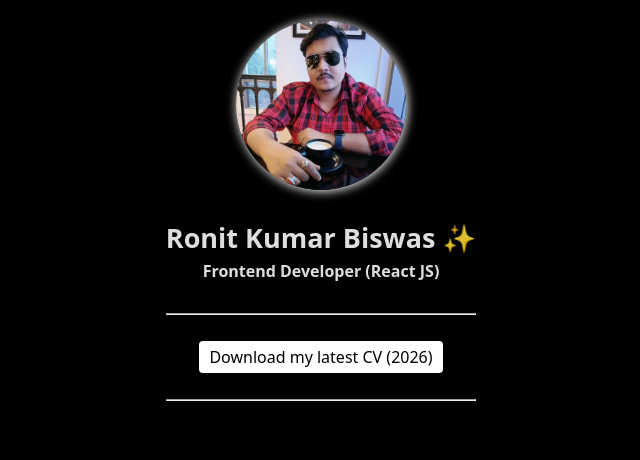
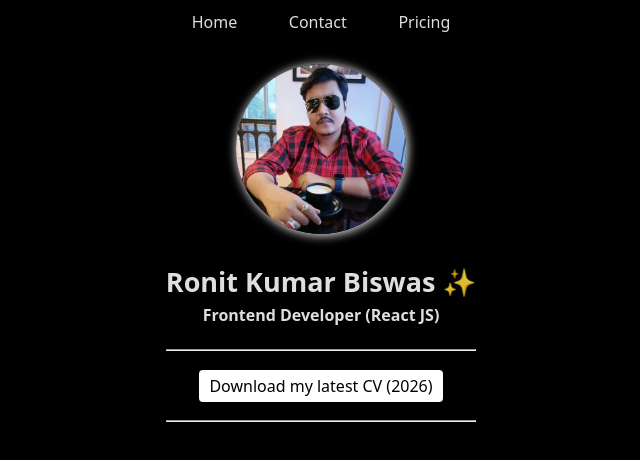
Before and after one commit to ronitkbiswas/myPortfolio, a React (Vite) app: page / in a window 1280 px wide. Shown: the top 460 px of the page, without its empty margins (319-959 px from the left). Built offline with nearby package versions, Linux system fonts and the light colour scheme.

Commit message:
50% nav-bar

```diff
--- a/src/App.css
+++ b/src/App.css
@@ -17,3 +17,31 @@
   box-shadow: inset;
   border-radius: 4px;
 }
+*,
+*::before,
+*::after {
+  box-sizing: border-box;
+  margin: 0;
+  padding: 0;
+}
+.navbar {
+  background-color: var(--white);
+}
+
+.navbar ul {
+  display: flex;
+  justify-content: space-around;
+}
+
+.navbar ul li {
+  list-style: none;
+  border-radius: 4px;
+}
+
+.navbar ul li a {
+  text-decoration: none;
+  color: var(--black);
+  padding: 10px;
+  display: inline-block;
+  width: 100%;
+}
--- a/src/App.jsx
+++ b/src/App.jsx
@@ -5,10 +5,12 @@ import SocialLinks from "./assets/SocialLinks";
 import AboutMe from "./AboutMe";
 import TechStack from "./assets/TechStack";
 import Workstation from "./assets/Workstation";
+import { NavBar } from "./assets/NavBar";
 
 function App() {
   return (
     <div className="body">
+      <NavBar />
       <div
         className="main"
         style={{ fontSize: "15px", marginTop: "20px", textAlign: "center" }}
--- /dev/null
+++ b/src/assets/NavBar.jsx
@@ -0,0 +1,19 @@
+import "/src/App.css";
+
+export const NavBar = () => {
+    return (
+        <nav className="navbar">
+            <ul>
+                <li className="nav-items">
+                    <a href="#">Home</a>
+                </li>
+                <li className="nav-items">
+                    <a href="#">Contact</a>
+                </li>
+                <li className="nav-items">
+                    <a href="#">Pricing</a>
+                </li>
+            </ul>
+        </nav>
+    );
+}
```
